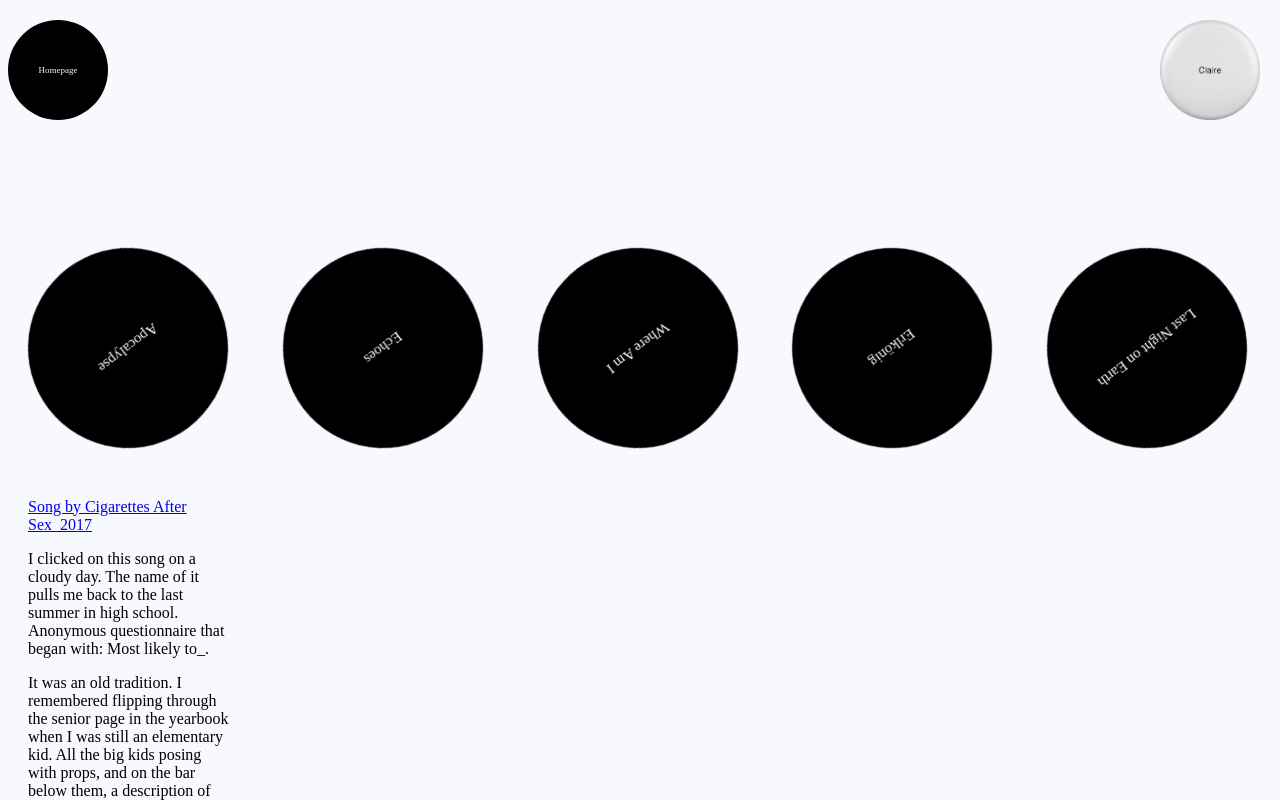
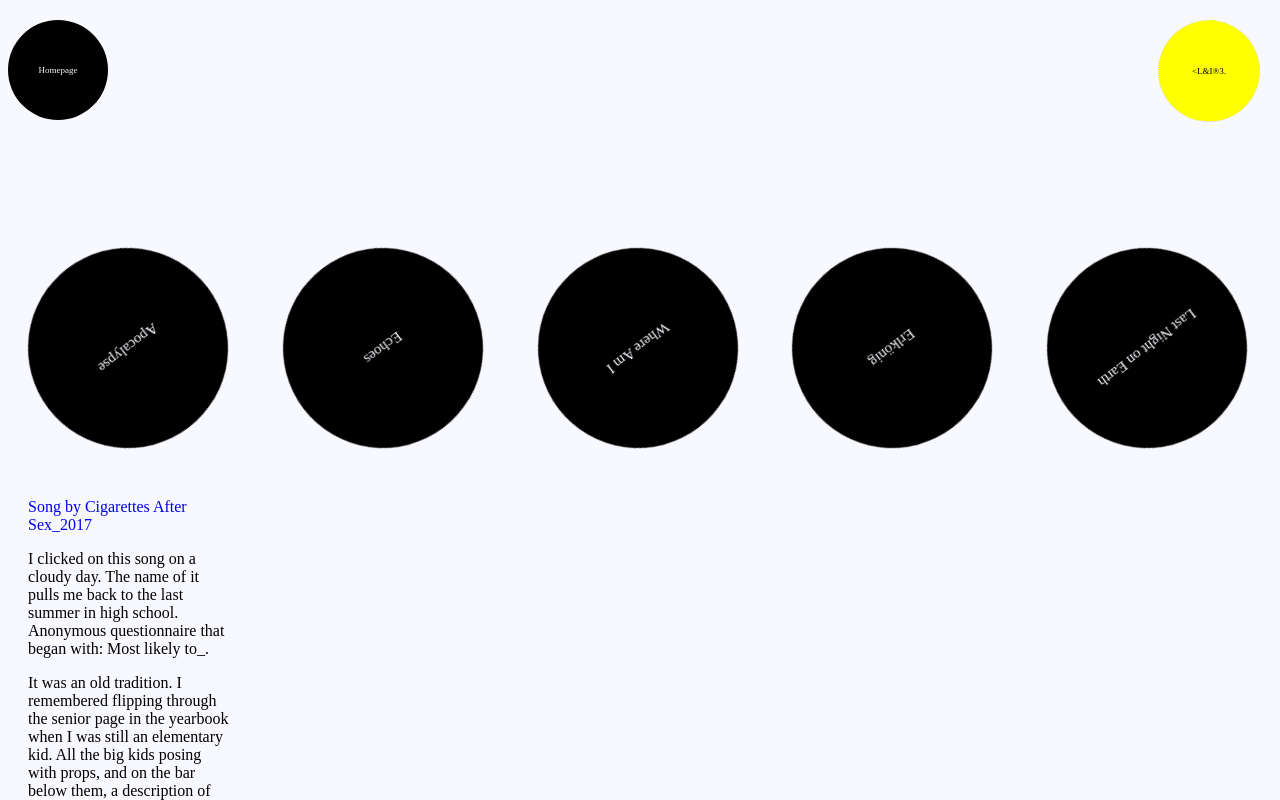
Before and after one commit to ArtificialCrisps/sunc.github.io, a plain HTML site: page projects/zine/index.html in a window 1280 px wide. Both pictures are taken after a click on the element "Apocalypse". Shown: the top 800 px of the page. Drawn offline with Linux system fonts and the light colour scheme.

Commit message:
zine
fixed pin graphic

```diff
--- a/projects/zine/index.html
+++ b/projects/zine/index.html
@@ -4,15 +4,12 @@
   <meta charset="utf-8">
   <meta name="viewport" content="width=device-width, initial-scale=1">
   <link rel="stylesheet" type="text/css" href="main.css">
-  <title>Claire's Zine</title>
+  <title>Claire's</title>
 </head>
 <body>
-    <div class="pin">
-        <img src="media/pin.png" alt="pin">
-    </div>
+    <div class="pin">&lt;L&I&reg;3.</div>
     <div class="homepage">
     <a href="https://www.merriam-webster.com/dictionary/placeholder">Homepage</a>
-    <!-- template from: https://www.magnific.com/free-vector/white-round-pin-button-vector-mockup-template_282557555.htm#fromView=keyword&page=1&position=0&uuid=13d454cb-a696-4afe-9b46-6e4544665844&track=ais_hybrid&query=Pin+template?sign-up=google -->
 </div>
   <section>
     <div class="container">
@@ -50,7 +47,7 @@ I always did for years, one of the few “must-dos” after getting my hands on
 <p>
 I spend most of my school life living in my mind.
 </p>
-</p>
+<p>
 I didn’t expect anything.
 So I was surprised I got my own descriptions.
 I was thankful before reading anything.
--- a/projects/zine/main.css
+++ b/projects/zine/main.css
@@ -68,6 +68,13 @@ section {
     grid-column: 5;
 }
 
+.textbox a{
+    text-decoration: none;
+}
+.textbox a:hover{
+    color: yellow;
+}
+
 .homepage{
     display: grid;
     position: fixed;
@@ -88,17 +95,20 @@ section {
 }
 
 .pin{
+    display: grid;
     position: fixed;
     top: 20px;
     right: 20px;
     width: 100px;
     height: 100px;
+    border-radius: 50%;
+    background-color:  yellow;
+    font-size: 9px;
+    text-align:  center;
+    justify-items: center;
+    align-items: center;
     z-index: 3;
-}
-.pin img{
-    width: 100%;
-    height: 100%;
-    object-fit: contain;
+    border: 1px dotted gainsboro;
 }
 
 .button{
```
